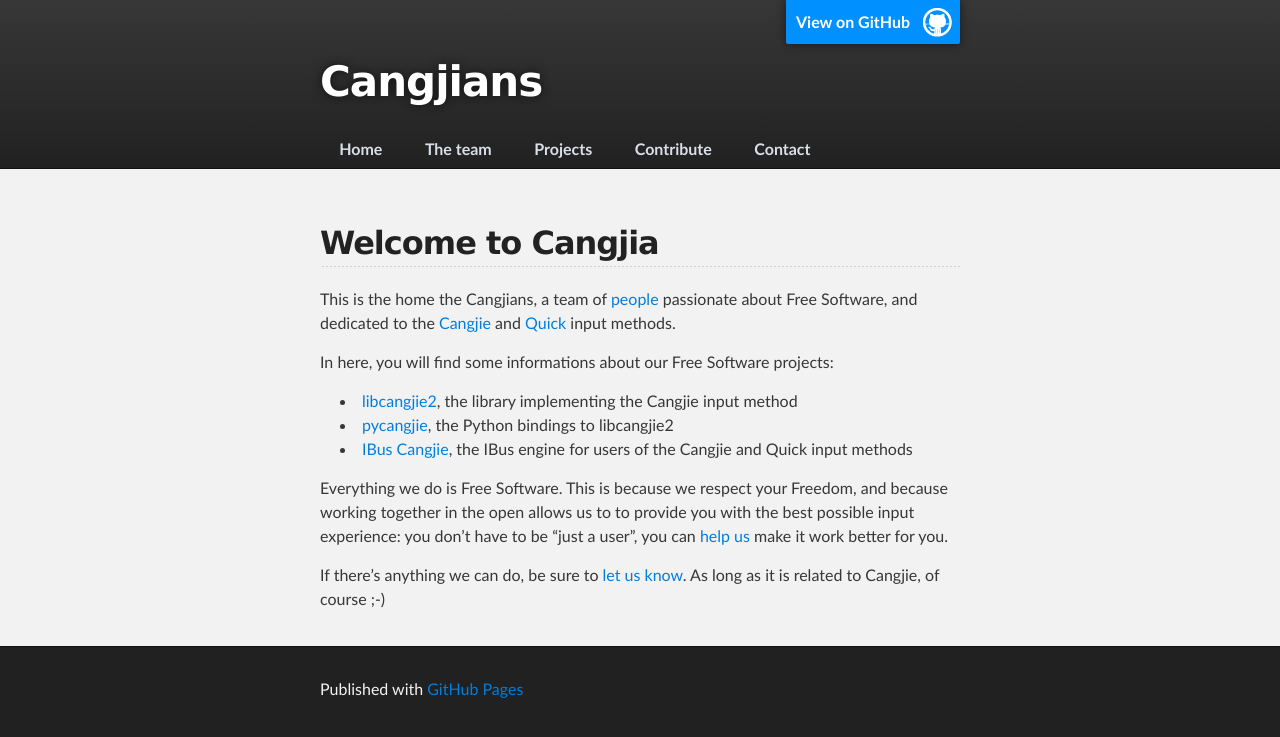
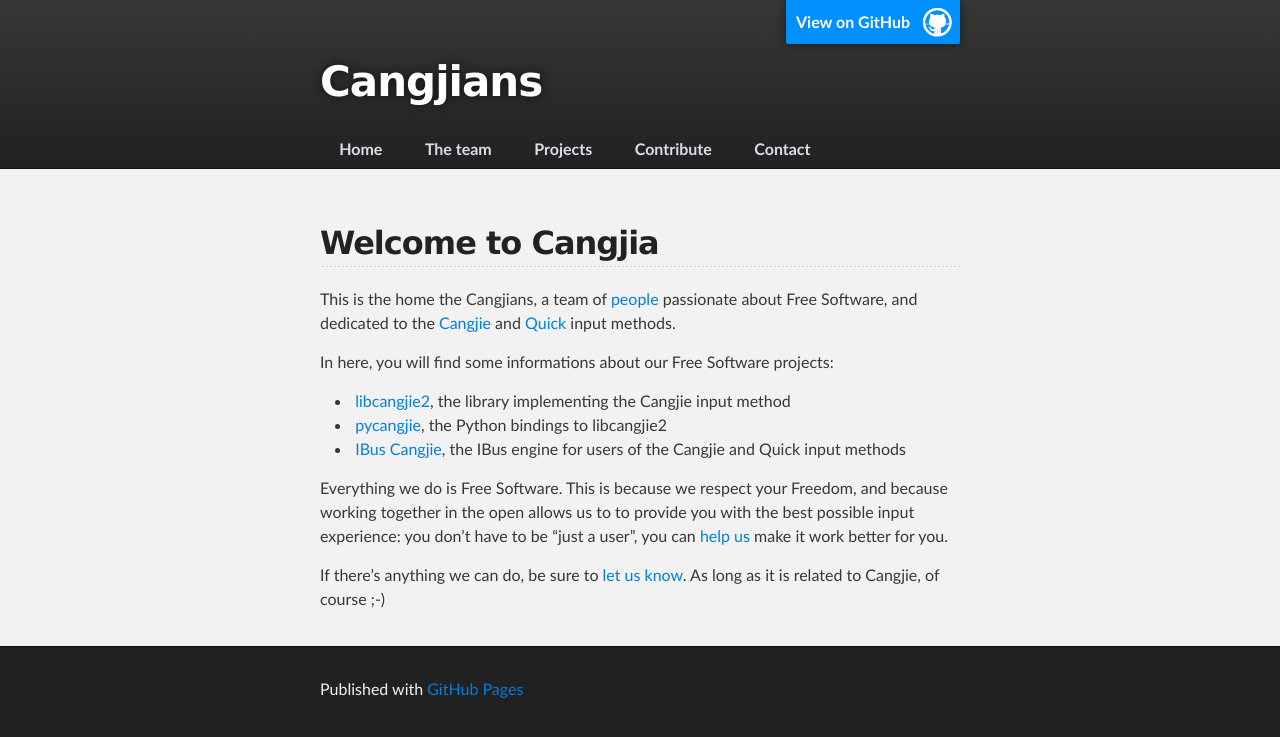
Before and after one commit to brendanhoran/cangjians.github.io, a Jekyll site: the page built from index.md, in a window 1280 px wide. Shown: the top 737 px of the page. Built offline with Jekyll 4.4.1, drawn with Linux system fonts in a browser that asks for light colours.

Commit message:
style: Improve paragraphs in lists

```diff
--- a/stylesheets/cangjians.css
+++ b/stylesheets/cangjians.css
@@ -20,3 +20,9 @@
   color: white;
   border-bottom: solid 2px #f2f2f2;
 }
+
+ul li {
+  list-style: disc outside none;
+  margin-left: 2em;
+  padding-left: 0.2em;
+}
```
